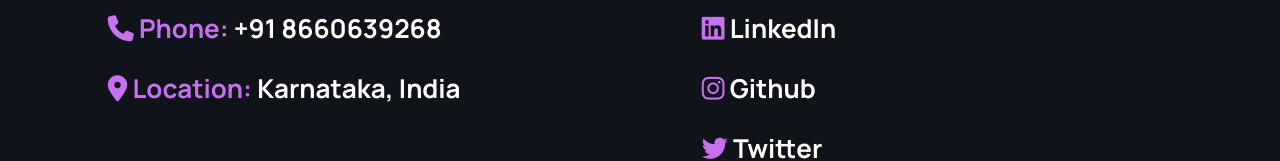
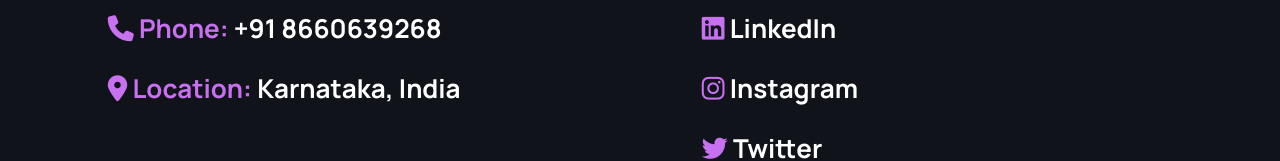
Before and after one commit to yogeesh-s/yogeeshs, a plain HTML site: page Portfolio/index.html in a window 1280 px wide. Shown: the part 3424-3585 px from the top of the page. Drawn offline with Linux system fonts and the light colour scheme; files whose address does not match are found by name.

Commit message:
Update index.html

```diff
--- a/Portfolio/index.html
+++ b/Portfolio/index.html
@@ -460,7 +460,7 @@
             <div class="cblock2">
                 <a href="#"><i class="fa-brands fa-github" style="color:#C770F0;"></i> Github</a><br/>
                 <a href="#"><i class="fa-brands fa-linkedin" style="color:#C770F0;"></i> LinkedIn</a><br/>
-                <a href="#"><i class="fa-brands fa-instagram" style="color:#C770F0;"></i> Github</a><br/>
+                <a href="#"><i class="fa-brands fa-instagram" style="color:#C770F0;"></i> Instagram</a><br/>
                 <a href="#"><i class="fa-brands fa-twitter" style="color:#C770F0;"></i> Twitter</a>
             </div>
         </center>
```
